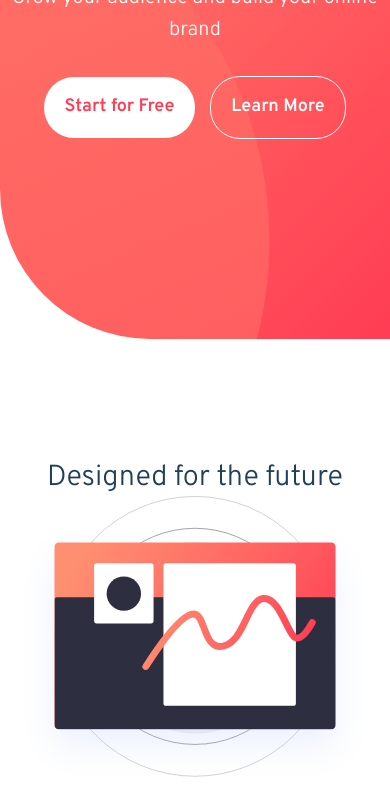
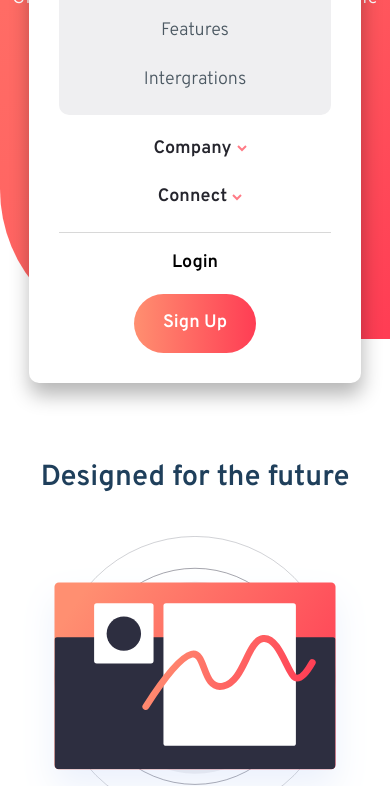
Before and after one commit to bengera/blogr, a website: page index.html in a window 390 px wide. Shown: the part 370-1156 px from the top of the page. Drawn offline with Linux system fonts and the light colour scheme.

Commit message:
mobile-nav-basic

```diff
--- a/index.html
+++ b/index.html
@@ -22,11 +22,38 @@
 
 <body>
 
+
+
   <div class="page-wrapper">
 
+    <header class="header">
 
+      <div class="mobile-navigation">
+        <nav class="mobile-navigation__nav">
+          <ul class="mobile-navigation__list">
+            <li class="mobile-navigation__item"><a href="#" class="mobile-navigation__link">Product</a><img
+                class="mobile-navigation__arrow" src="images/icon-arrow-dark.svg" alt="arrow"></li>
+              <div class="mobile-navigation__inner">
+                <ul class="mobile-navigation__inner-list">
+                  <li class="mobile-navigation__inner-item"><a href="#" class="mobile-navigation__inner-link">Overview</a></li>
+                  <li class="mobile-navigation__inner-item"><a href="#" class="mobile-navigation__inner-link">Pricing</a></li>
+                  <li class="mobile-navigation__inner-item"><a href="#" class="mobile-navigation__inner-link">Marketplace</a></li>
+                  <li class="mobile-navigation__inner-item"><a href="#" class="mobile-navigation__inner-link">Features</a></li>
+                  <li class="mobile-navigation__inner-item"><a href="#" class="mobile-navigation__inner-link">Intergrations</a></li>
+                </ul>
+              </div>
+            <li class="mobile-navigation__item"><a href="#" class="mobile-navigation__link">Company</a><img
+                class="mobile-navigation__arrow" src="images/icon-arrow-dark.svg" alt="arrow"></li>
+            <li class="mobile-navigation__item"><a href="#" class="mobile-navigation__link">Connect</a><img
+                class="mobile-navigation__arrow" src="images/icon-arrow-dark.svg" alt="arrow"></li>
+          </ul>
 
-    <header class="header">
+          <button class="mobile-navigation__btn-login">Login</button><br>
+          <button class="mobile-navigation__btn-sign-up">Sign Up</button>
+
+        </nav>
+      </div>
+
       <div class="header__top-container">
         <div class="logo">
           <img class="header__logo" src="images/logo.svg" alt="logo">
@@ -45,14 +72,8 @@
       </div>
     </header>
 
-    <!-- <section class="hero">
-        <h1 class="hero__title">A modern publishing platform</h1>
-        <p class="hero__title-sub"> Grow your audience and build your online brand</p>
-        <button class="hero__cta-left">Start for Free</button>
-        <button class="hero__cta-right">Learn More</button>
-      </section> -->
+    <main>
 
-    <main>
 
       <section class="info-top">
         <h2 class="info-top__title-h2">Designed for the future</h2>
@@ -86,26 +107,17 @@
           <div class="feature__text-content">
             <h2 class="feature__title">State of the Art Infrastructure</h2>
             <p class="feature__description">
-              With reliability and speed in mind, worldwide data centers provide the backbone for ultra-fast connectivity.
-              This ensures your site will load instantly, no matter where your readers are, keeping your site competitive.
+              With reliability and speed in mind, worldwide data centers provide the backbone for ultra-fast
+              connectivity.
+              This ensures your site will load instantly, no matter where your readers are, keeping your site
+              competitive.
             </p>
           </div>
 
-        </div><!--feature wrapper end-->
+        </div>
+        <!--feature wrapper end-->
       </section>
-        <!-- <div class="feature__img-container">
-        <img class="feature__img" src="images/illustration-phones.svg" alt="logo">
-      </div>
 
-        <div class="feature__content">
-
-          <h2 class="feature__title"> State of the Art Infrastructure</h2>
-          <p class="feature__description">
-            With reliability and speed in mind, worldwide data centers provide the backbone for ultra-fast connectivity.
-            This ensures your site will load instantly, no matter where your readers are, keeping your site competitive.
-          </p>
-        </div> -->
-        <!--feature content end-->
 
 
       <section class="info-bottom">
--- a/sass/_base.scss
+++ b/sass/_base.scss
@@ -28,7 +28,7 @@ $font-secondary: 'Ubuntu',
 
 
 //Padding
-
+$minor-padding: 2rem;
 
 // GENERAL
 @mixin transition-basic {
@@ -87,11 +87,6 @@ body {
 
 }
 
-main {
-
-    padding-left: 2rem;
-    padding-right: 2rem;
-}
 
 .page-wrapper {
     // max-width: 1140px;
@@ -103,50 +98,118 @@ main {
 
 }
 
-.footer {
+
+.mobile-navigation {
+    background-color: #fff;
+    position: absolute;
+    top: 20%;
+    left: 0;
+    right: 0;
+    width: 85vw;
+    margin: 0 auto;
+    display: block;
+    z-index: 20;
     text-align: center;
-    background-color: $color-very-dark-black-blue;
-    padding: 5rem;
+    padding: 3rem;
+    font-size: 1.8rem;
+    border-radius: 10px;
+
+    box-shadow: 1px 12px 20px 0px rgba(0, 0, 0, 0.29);
+    -webkit-box-shadow: 1px 12px 20px 0px rgba(0, 0, 0, 0.29);
+    -moz-box-shadow: 1px 12px 20px 0px rgba(0, 0, 0, 0.29);
 
 
-    &__logo {
-        margin-bottom: 4rem;
-    }
 
-    // &__nav {
 
-    // }
-
-    &__title {
-        color: $color-white;
-        margin-bottom: 2.5rem;
-    }
-
-    &__nav-list {
+    &__list {
         list-style: none;
-        margin-bottom: 2rem;
-    }
-
-    // &__item {
-
-    // }
-
-    &__link {
-
-        &:link,
-        &:visited {
-            color: $color-grayish-blue;
-            text-decoration: none;
+        border-bottom: 1px solid rgba(178, 178, 178, 0.5);
 
     }
 
-        &:hover,
-        &:active {
-            border-bottom: 1px solid $color-white;
+    &__item {
+        display: flex;
+        align-items: center;
+        justify-content: center;
+        font-weight: 600;
+        margin-bottom: $minor-padding;
 
 
     }
 
 
+    &__link {
+        color: $color-very-dark-black-blue;
+        text-decoration: none;
+        margin-left: 1rem;
     }
+
+    &__arrow {
+        margin-left: 0.5rem;
     }
+
+
+
+    &__btn-login,
+    &__btn-sign-up {
+        border: 0;
+
+
+    }
+
+    &__btn-login {
+        background-color: transparent;
+        cursor: pointer;
+        padding-bottom: $minor-padding;
+        font-weight: 600;
+        margin-top: $minor-padding;
+
+
+    }
+
+    &__btn-sign-up {
+        border: 0;
+        padding: 1.9rem;
+        cursor: pointer;
+        border-radius: 30px;
+        font-weight: 600;
+        font-size: 1.8rem;
+        width: 45%;
+        color: $color-white;
+        background: rgb(37, 230, 211);
+        background: linear-gradient(90deg, rgba(255, 143, 112, 1) 0%, rgba(255, 61, 84, 1) 100%);
+
+
+
+
+    }
+
+    // CONTAINER FOR INNER
+
+    &__inner {
+        background-color: $color-grayish-blue;
+        background-color: #efeff1;
+        padding: 2rem;
+        border-radius: 10px;
+        margin-bottom: $minor-padding;
+
+
+    }
+
+    &__inner-list {
+        list-style: none;
+
+    }
+
+    &__inner-item:not(:last-child) {
+        margin-bottom: $minor-padding;
+    }
+
+    &__inner-link {
+        text-decoration: none;
+        color: $color-very-dark-grayish-blue;
+    }
+
+
+
+}
--- a/sass/_feature.scss
+++ b/sass/_feature.scss
@@ -1,7 +1,4 @@
 //SECTION FEATURE
-
-
-
 .feature {
     background: url('../images/bg-pattern-circles.svg') 50%, 10% linear-gradient(0deg, rgba(44, 45, 63, 1) 0%, rgba(63, 65, 100, 1) 99%);
     background-position: 50% 140%;
@@ -15,7 +12,6 @@
 
     &__wrapper {
         min-height: 55rem;
-        margin-top: 35rem;
         display: grid;
         grid-template-rows: 25% 75%;
     }
@@ -45,11 +41,13 @@
         font-size: 33px;
         font-weight: 700;
         line-height: 39px;
+        margin-bottom: 1rem;
     }
 
     &__description {
         color: $color-grayish-blue;
-        padding: 2rem;
+        padding: 0 $minor-padding 0 $minor-padding;
+        line-height: 30px;
     }
 
 }
--- /dev/null
+++ b/sass/_footer.scss
@@ -0,0 +1,48 @@
+.footer {
+    text-align: center;
+    background-color: $color-very-dark-black-blue;
+    padding: 5rem;
+    border-top-right-radius: 12rem;
+
+
+    &__logo {
+        margin-bottom: 4rem;
+    }
+
+    // &__nav {
+
+    // }
+
+    &__title {
+        color: $color-white;
+        margin-bottom: 2.5rem;
+    }
+
+    &__nav-list {
+        list-style: none;
+        margin-bottom: 2rem;
+    }
+
+    // &__item {
+
+    // }
+
+    &__link {
+
+        &:link,
+        &:visited {
+            color: $color-grayish-blue;
+            text-decoration: none;
+
+        }
+
+        &:hover,
+        &:active {
+            border-bottom: 1px solid $color-white;
+
+
+        }
+
+
+    }
+}
--- a/sass/_header.scss
+++ b/sass/_header.scss
@@ -4,6 +4,7 @@
     background-repeat: no-repeat;
     min-height: 100%; // stops sections overlapping header on vertical resize
     border-bottom-left-radius: 15rem;
+    position: relative;
 
     &__top-container {
 
--- a/sass/_info-bottom.scss
+++ b/sass/_info-bottom.scss
@@ -2,9 +2,8 @@
 
 
 .info-bottom {
-    margin-top: 5rem;
     text-align: center;
-    margin-bottom: 5rem;
+    padding: 5rem $minor-padding 5rem $minor-padding;
 
     &__img {
         max-width: 100%;
@@ -13,7 +12,7 @@
     &__title-h2,
     &__title-h3 {
         color: $color-very-dark-blue;
-        font-weight: 500;
+        font-weight: 600;
         font-size: 2.9rem;
         padding-left: 1rem;
         padding-right: 1rem;
--- a/sass/_info-top.scss
+++ b/sass/_info-top.scss
@@ -6,15 +6,17 @@
     margin-top: 12rem;
     text-align: center;
     margin-bottom: 25rem;
+    padding: 0 $minor-padding 0 $minor-padding;
 
     &__illustration {
         max-width: 100%;
+        margin: 4rem 0 5rem 0;
     }
 
     &__title-h2,
     &__title-h3 {
         color: $color-very-dark-blue;
-        font-weight: 500;
+        font-weight: 600;
         font-size: 2.9rem;
         padding-left: 1rem;
         padding-right: 1rem;
@@ -33,4 +35,8 @@
         padding: 2rem;
         // margin-bottom: 2rem;
     }
+
+    &__description:first-of-type {
+        margin-bottom:2.5rem;
+    }
 }
--- a/sass/main.scss
+++ b/sass/main.scss
@@ -4,3 +4,4 @@
 @import "info-top";
 @import "feature";
 @import "info-bottom";
+@import "footer";
```
Also changed, not shown: css/style.css. Lines whose indentation alone changed are shown as unchanged.
